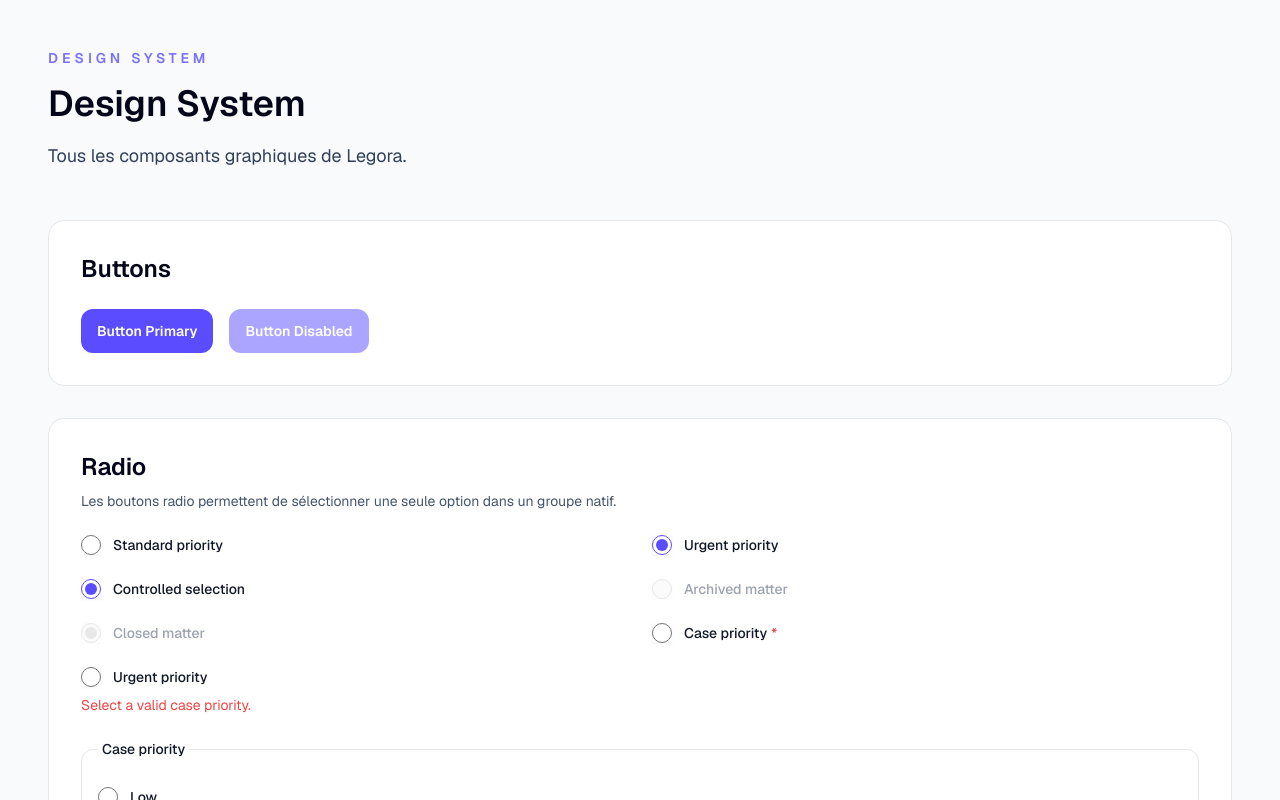
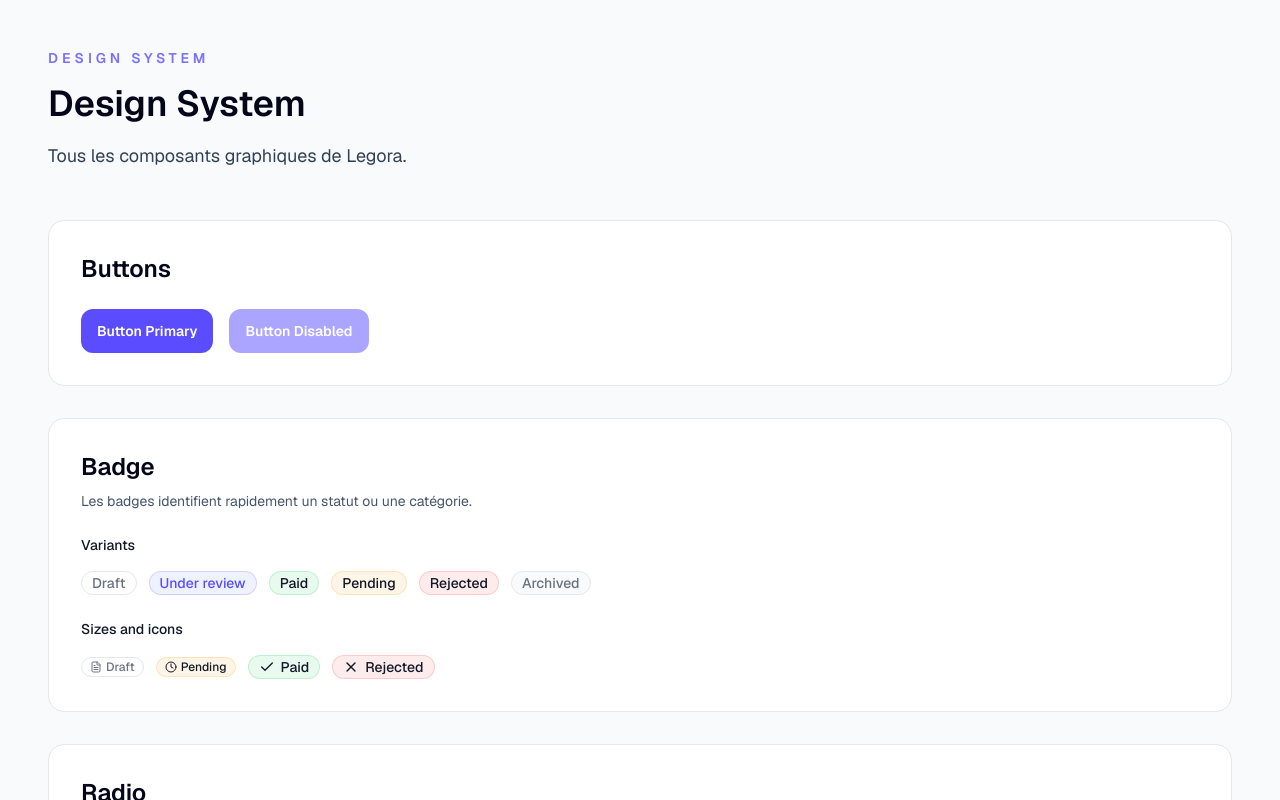
Before and after one commit to Allan-77120/legora, a Next.js app: page /design-system in a window 1280 px wide. Shown: the top 800 px of the page. Built offline with nearby package versions, Linux system fonts and the light colour scheme.

Commit message:
feat(ui): add production-ready Badge component

```diff
--- a/src/app/design-system/page.tsx
+++ b/src/app/design-system/page.tsx
@@ -1,4 +1,7 @@
+import { Check, Clock, FileText, X } from "lucide-react";
+
 import {
+  Badge,
   Button,
   Card,
   CardContent,
@@ -47,6 +50,60 @@ export default function UIPage() {
                 <Button type="button" disabled>
                   Button Disabled
                 </Button>
+              </div>
+            </div>
+          </section>
+
+          <section className="rounded-[16px] border border-[#E5E7EB] bg-white p-8">
+            <div className="space-y-6">
+              <div>
+                <h2 className="text-2xl font-semibold text-slate-950">
+                  Badge
+                </h2>
+
+                <p className="mt-2 text-sm text-slate-600">
+                  Les badges identifient rapidement un statut ou une catégorie.
+                </p>
+              </div>
+
+              <div className="space-y-4">
+                <p className="text-sm font-medium text-[var(--text-primary)]">
+                  Variants
+                </p>
+
+                <div className="flex flex-wrap items-center gap-3">
+                  <Badge variant="default">Draft</Badge>
+                  <Badge variant="primary">Under review</Badge>
+                  <Badge variant="success">Paid</Badge>
+                  <Badge variant="warning">Pending</Badge>
+                  <Badge variant="danger">Rejected</Badge>
+                  <Badge variant="neutral">Archived</Badge>
+                </div>
+              </div>
+
+              <div className="space-y-4">
+                <p className="text-sm font-medium text-[var(--text-primary)]">
+                  Sizes and icons
+                </p>
+
+                <div className="flex flex-wrap items-center gap-3">
+                  <Badge
+                    variant="default"
+                    size="sm"
+                    icon={<FileText />}
+                  >
+                    Draft
+                  </Badge>
+                  <Badge variant="warning" size="sm" icon={<Clock />}>
+                    Pending
+                  </Badge>
+                  <Badge variant="success" size="md" icon={<Check />}>
+                    Paid
+                  </Badge>
+                  <Badge variant="danger" size="md" icon={<X />}>
+                    Rejected
+                  </Badge>
+                </div>
               </div>
             </div>
           </section>
--- /dev/null
+++ b/src/components/ui/Badge.tsx
@@ -0,0 +1,88 @@
+import * as React from "react";
+
+import { cn } from "@/lib/utils";
+
+export type BadgeVariant =
+  | "default"
+  | "primary"
+  | "success"
+  | "warning"
+  | "danger"
+  | "neutral";
+
+export type BadgeSize = "sm" | "md";
+
+export interface BadgeProps extends React.HTMLAttributes<HTMLSpanElement> {
+  variant?: BadgeVariant;
+  size?: BadgeSize;
+  icon?: React.ReactNode;
+}
+
+const baseClasses =
+  "inline-flex shrink-0 items-center justify-center whitespace-nowrap rounded-full border font-medium leading-none align-middle";
+
+const variantClasses: Record<BadgeVariant, string> = {
+  default:
+    "border-[var(--border)] bg-[var(--surface)] text-[var(--text-secondary)]",
+  primary:
+    "border-[var(--primary)]/20 bg-[var(--primary-soft)] text-[var(--primary)]",
+  success:
+    "border-[var(--success)]/20 bg-[var(--success)]/10 text-[var(--text-primary)]",
+  warning:
+    "border-[var(--warning)]/20 bg-[var(--warning)]/10 text-[var(--text-primary)]",
+  danger:
+    "border-[var(--danger)]/20 bg-[var(--danger)]/10 text-[var(--text-primary)]",
+  neutral:
+    "border-[var(--border)] bg-[var(--background)] text-[var(--text-secondary)]",
+};
+
+const sizeClasses: Record<BadgeSize, string> = {
+  sm: "h-5 gap-1 px-2 text-xs",
+  md: "h-6 gap-1.5 px-2.5 text-sm",
+};
+
+const iconClasses: Record<BadgeSize, string> = {
+  sm: "[&>svg]:h-3 [&>svg]:w-3",
+  md: "[&>svg]:h-4 [&>svg]:w-4",
+};
+
+export const Badge = React.forwardRef<HTMLSpanElement, BadgeProps>(
+  (
+    {
+      children,
+      className,
+      icon,
+      size = "md",
+      variant = "default",
+      ...props
+    },
+    ref,
+  ) => {
+    return (
+      <span
+        ref={ref}
+        className={cn(
+          baseClasses,
+          variantClasses[variant],
+          sizeClasses[size],
+          className,
+        )}
+        {...props}
+      >
+        {icon ? (
+          <span
+            aria-hidden="true"
+            className={cn(
+              "inline-flex shrink-0 items-center justify-center",
+              iconClasses[size],
+            )}
+          >
+            {icon}
+          </span>
+        ) : null}
+        {children}
+      </span>
+    );
+  },
+);
+Badge.displayName = "Badge";
--- a/src/components/ui/index.ts
+++ b/src/components/ui/index.ts
@@ -1,3 +1,4 @@
+export * from "./Badge";
 export * from "./Button";
 export * from "./Card";
 export * from "./Checkbox";
```
Also changed, not shown: 2 other files (tests, documents, lock files or other folders).
